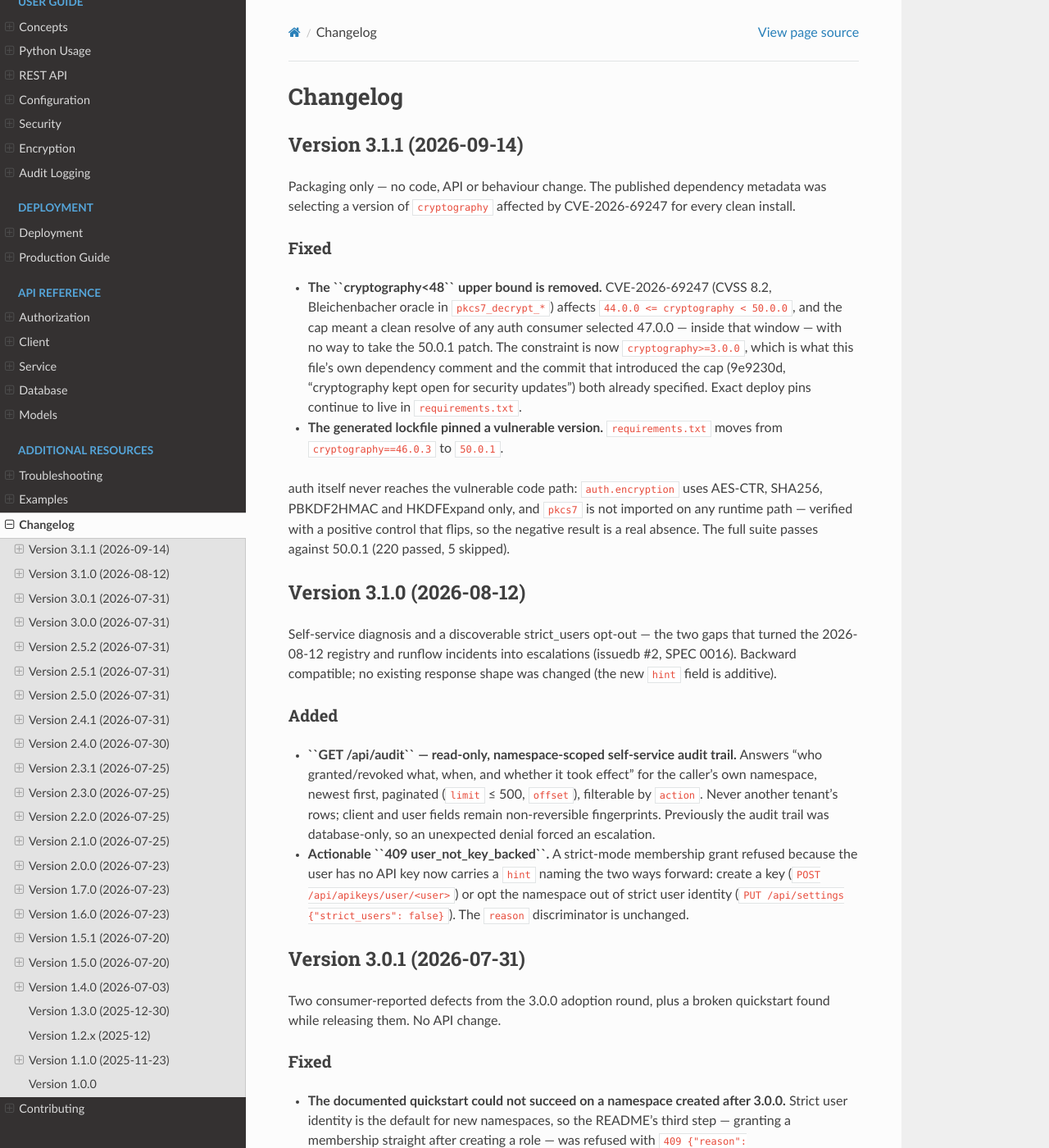
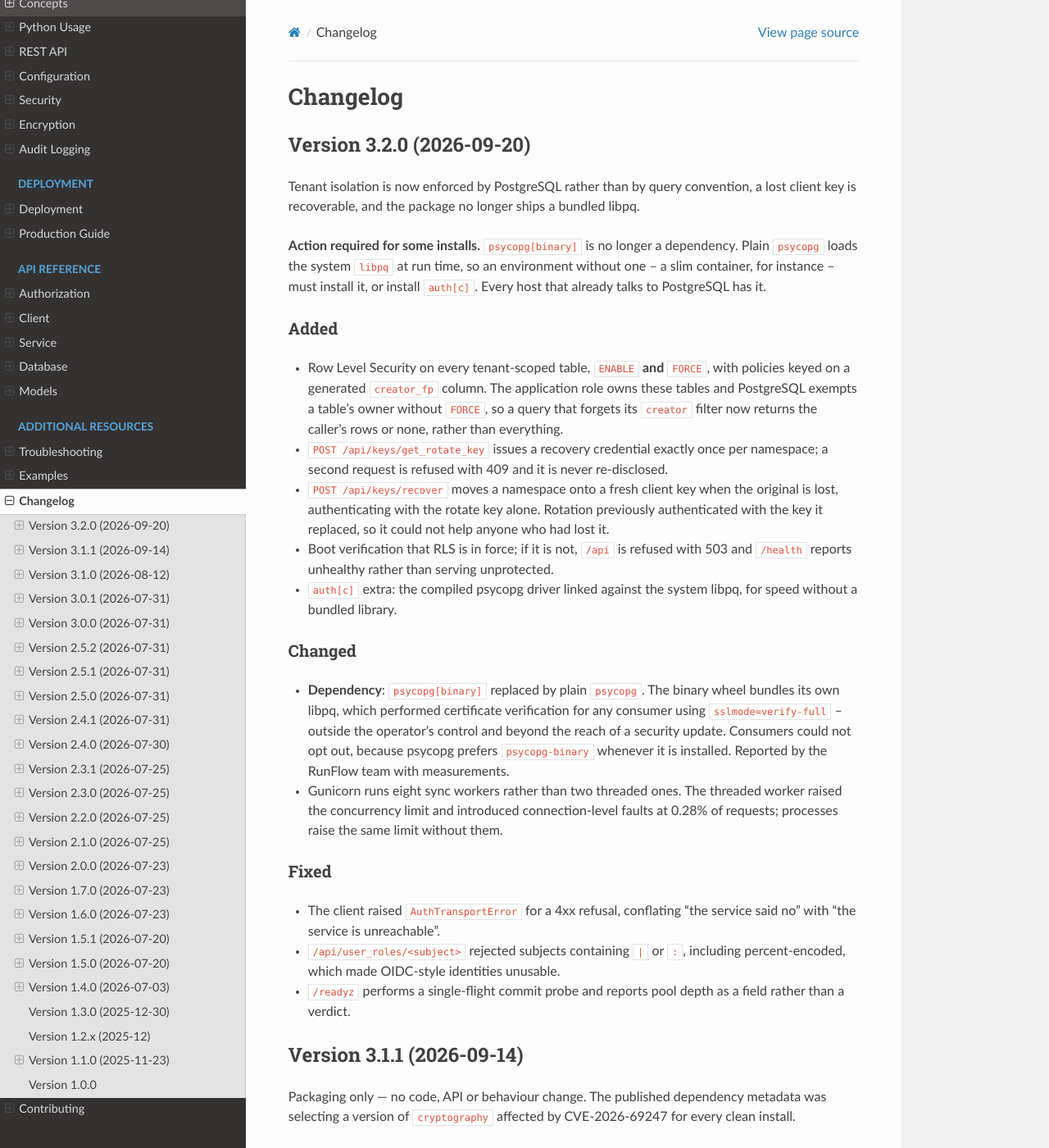
Before and after one commit to ourway/auth, a Sphinx documentation site: the page built from docs/changelog.rst, in a window 1280 px wide and 1400 px high. Shown: the whole window at 82% size. Built offline with Sphinx 7.4.7 and the Read the Docs theme 3.1.0, drawn with Linux system fonts in a browser that asks for light colours.

Commit message:
release: auth 3.2.0 — database-enforced tenant isolation, key recovery, no bundled libpq
Row Level Security on every tenant-scoped table (ENABLE and FORCE, policies on
a generated creator_fp), issue-once rotate keys that recover a namespace whose
client key is lost, and psycopg[binary] removed from the dependency set.

ACTION REQUIRED FOR SOME INSTALLS, stated in the changelog rather than buried:
plain psycopg loads the system libpq at run time, so an environment without one
-- a slim container -- must install it or use auth[c]. Every host that already
talks to PostgreSQL has one. Deliberately a minor bump rather than 4.0.0:
consumers pin auth>=3,<4, and a major would withhold the libpq fix from exactly
the people who reported it.

Gates run as the exact CI commands rather than `make ci`, which reformats the
tree: ruff clean, mypy 104 files, pytest 225 passed / 7 skipped, PostgreSQL
integration 25 passed on the pure psycopg path.

Co-Authored-By: Claude Opus 5 (1M context) <noreply@anthropic.com>

```diff
--- a/docs/changelog.rst
+++ b/docs/changelog.rst
@@ -1,6 +1,61 @@
 =========
 Changelog
 =========
+
+Version 3.2.0 (2026-09-20)
+==========================
+
+Tenant isolation is now enforced by PostgreSQL rather than by query convention,
+a lost client key is recoverable, and the package no longer ships a bundled
+libpq.
+
+**Action required for some installs.** ``psycopg[binary]`` is no longer a
+dependency. Plain ``psycopg`` loads the system ``libpq`` at run time, so an
+environment without one -- a slim container, for instance -- must install it,
+or install ``auth[c]``. Every host that already talks to PostgreSQL has it.
+
+Added
+-----
+
+- Row Level Security on every tenant-scoped table, ``ENABLE`` **and**
+  ``FORCE``, with policies keyed on a generated ``creator_fp`` column. The
+  application role owns these tables and PostgreSQL exempts a table's owner
+  without ``FORCE``, so a query that forgets its ``creator`` filter now returns
+  the caller's rows or none, rather than everything.
+- ``POST /api/keys/get_rotate_key`` issues a recovery credential exactly once
+  per namespace; a second request is refused with 409 and it is never
+  re-disclosed.
+- ``POST /api/keys/recover`` moves a namespace onto a fresh client key when the
+  original is lost, authenticating with the rotate key alone. Rotation
+  previously authenticated with the key it replaced, so it could not help
+  anyone who had lost it.
+- Boot verification that RLS is in force; if it is not, ``/api`` is refused
+  with 503 and ``/health`` reports unhealthy rather than serving unprotected.
+- ``auth[c]`` extra: the compiled psycopg driver linked against the system
+  libpq, for speed without a bundled library.
+
+Changed
+-------
+
+- **Dependency**: ``psycopg[binary]`` replaced by plain ``psycopg``. The binary
+  wheel bundles its own libpq, which performed certificate verification for any
+  consumer using ``sslmode=verify-full`` -- outside the operator's control and
+  beyond the reach of a security update. Consumers could not opt out, because
+  psycopg prefers ``psycopg-binary`` whenever it is installed. Reported by the
+  RunFlow team with measurements.
+- Gunicorn runs eight sync workers rather than two threaded ones. The threaded
+  worker raised the concurrency limit and introduced connection-level faults at
+  0.28% of requests; processes raise the same limit without them.
+
+Fixed
+-----
+
+- The client raised ``AuthTransportError`` for a 4xx refusal, conflating "the
+  service said no" with "the service is unreachable".
+- ``/api/user_roles/<subject>`` rejected subjects containing ``|`` or ``:``,
+  including percent-encoded, which made OIDC-style identities unusable.
+- ``/readyz`` performs a single-flight commit probe and reports pool depth as a
+  field rather than a verdict.
 
 Version 3.1.1 (2026-09-14)
 ==========================
--- a/docs/conf.py
+++ b/docs/conf.py
@@ -17,7 +17,7 @@ author = "Farshid Ashouri"
 
 # The full version, including alpha/beta/rc tags
 # Keep in sync with pyproject.toml (checked by `make version-check`)
-release = "3.1.1"
+release = "3.2.0"
 version = "2.3"
 
 # -- General configuration ---------------------------------------------------
--- a/pyproject.toml
+++ b/pyproject.toml
@@ -4,7 +4,7 @@ build-backend = "setuptools.build_meta"
 
 [project]
 name = "auth"
-version = "3.1.1"
+version = "3.2.0"
 description = "Authorization for humans"
 readme = "README.md"
 requires-python = ">=3.9"
```
